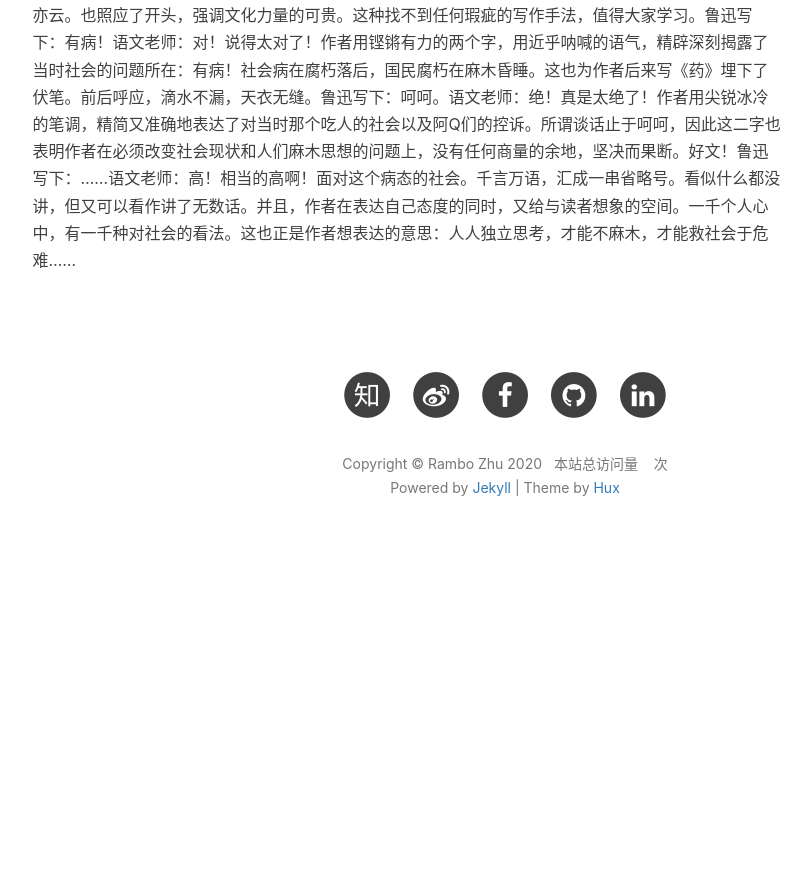
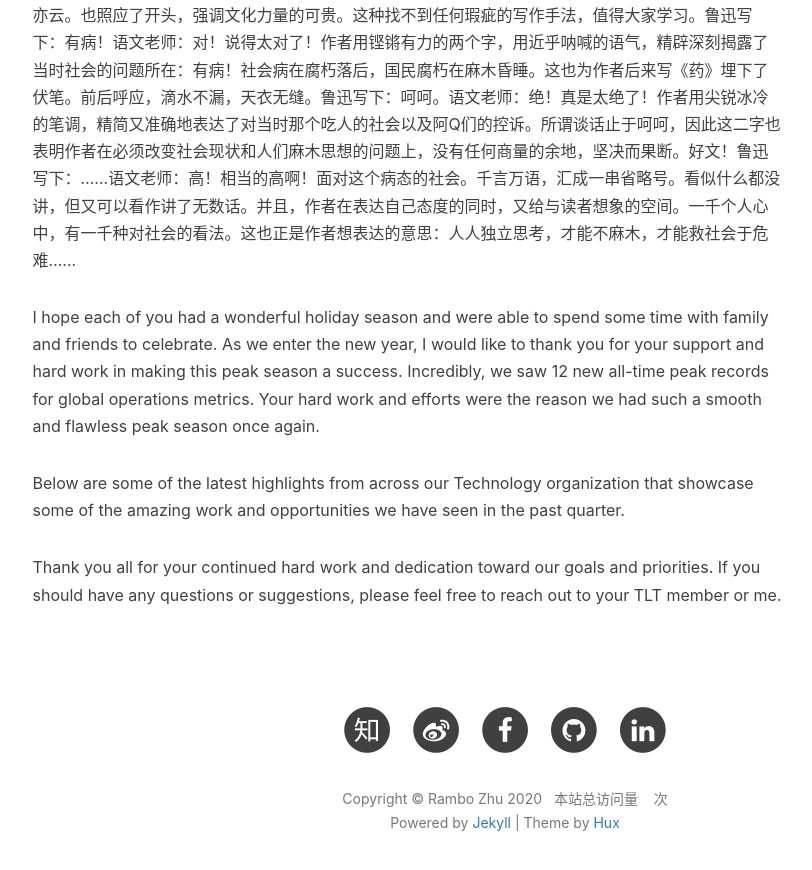
Before and after one commit to freerambo/freerambo.github.io, a Jekyll site: the page built from chaos.MD, in a window 1280 px wide and 900 px high, scrolled down 2501 px. Shown: the top 870 px of the window, without its empty margins (135-947 px from the left). Built offline with Jekyll 4.4.1, drawn with Linux system fonts in a browser that asks for light colours; nearby versions of some CDN libraries; our own code applies the rules of GitHub Pages for plain Markdown files; comment, search, counter and statistics services are not loaded; before the commit the page ends 3066 px from its top, so only the background shows below that.

Commit message:
add chaos

```diff
--- a/chaos.MD
+++ b/chaos.MD
@@ -48,3 +48,12 @@ I did the phone interview for Pavan & he did quite well. I asked questions from
 
 语文课上。鲁迅写下：哈哈。
 语文老师：好！实在太好了！第一个“哈”字，表达了作者对当时黑暗社会的苦笑与无奈，第二个“哈”字，笔锋一转，作者意图传递一种积极乐观的情绪给读者，警惕国民，必须清醒，冲破旧制度的枷锁。而句末的句号，则运用得出神入化。句号表示结束，作者用简单一个句号，便充分强烈表达出要结束旧制度的想法。鲁迅写下：老师，你有问过我是怎么想的么？语文老师：棒！真的太棒了！作者用“老师”开头，说明其对文化的敬畏，也符合作者弃医从文的选择。而一句“你有问过我是怎么想的么”，一语双关。一方面是对社会的拷问，对社会压迫底层人民表达强烈的愤慨；另一方面，则是对麻木的国民的责问，责问人们为何从不敢说这句话。提醒国民要保持思考独立，保持质疑的精神，切勿人云亦云。也照应了开头，强调文化力量的可贵。这种找不到任何瑕疵的写作手法，值得大家学习。鲁迅写下：有病！语文老师：对！说得太对了！作者用铿锵有力的两个字，用近乎呐喊的语气，精辟深刻揭露了当时社会的问题所在：有病！社会病在腐朽落后，国民腐朽在麻木昏睡。这也为作者后来写《药》埋下了伏笔。前后呼应，滴水不漏，天衣无缝。鲁迅写下：呵呵。语文老师：绝！真是太绝了！作者用尖锐冰冷的笔调，精简又准确地表达了对当时那个吃人的社会以及阿Q们的控诉。所谓谈话止于呵呵，因此这二字也表明作者在必须改变社会现状和人们麻木思想的问题上，没有任何商量的余地，坚决而果断。好文！鲁迅写下：......语文老师：高！相当的高啊！面对这个病态的社会。千言万语，汇成一串省略号。看似什么都没讲，但又可以看作讲了无数话。并且，作者在表达自己态度的同时，又给与读者想象的空间。一千个人心中，有一千种对社会的看法。这也正是作者想表达的意思：人人独立思考，才能不麻木，才能救社会于危难......
+
+
+I hope each of you had a wonderful holiday season and were able to spend some time with family and friends to celebrate. As we enter the new year, I would like to thank you for your support and hard work in making this peak season a success. Incredibly, we saw 12 new all-time peak records for global operations metrics. Your hard work and efforts were the reason we had such a smooth and flawless peak season once again.
+
+Below are some of the latest highlights from across our Technology organization that showcase some of the amazing work and opportunities we have seen in the past quarter.
+
+
+
+Thank you all for your continued hard work and dedication toward our goals and priorities. If you should have any questions or suggestions, please feel free to reach out to your TLT member or me.
```
